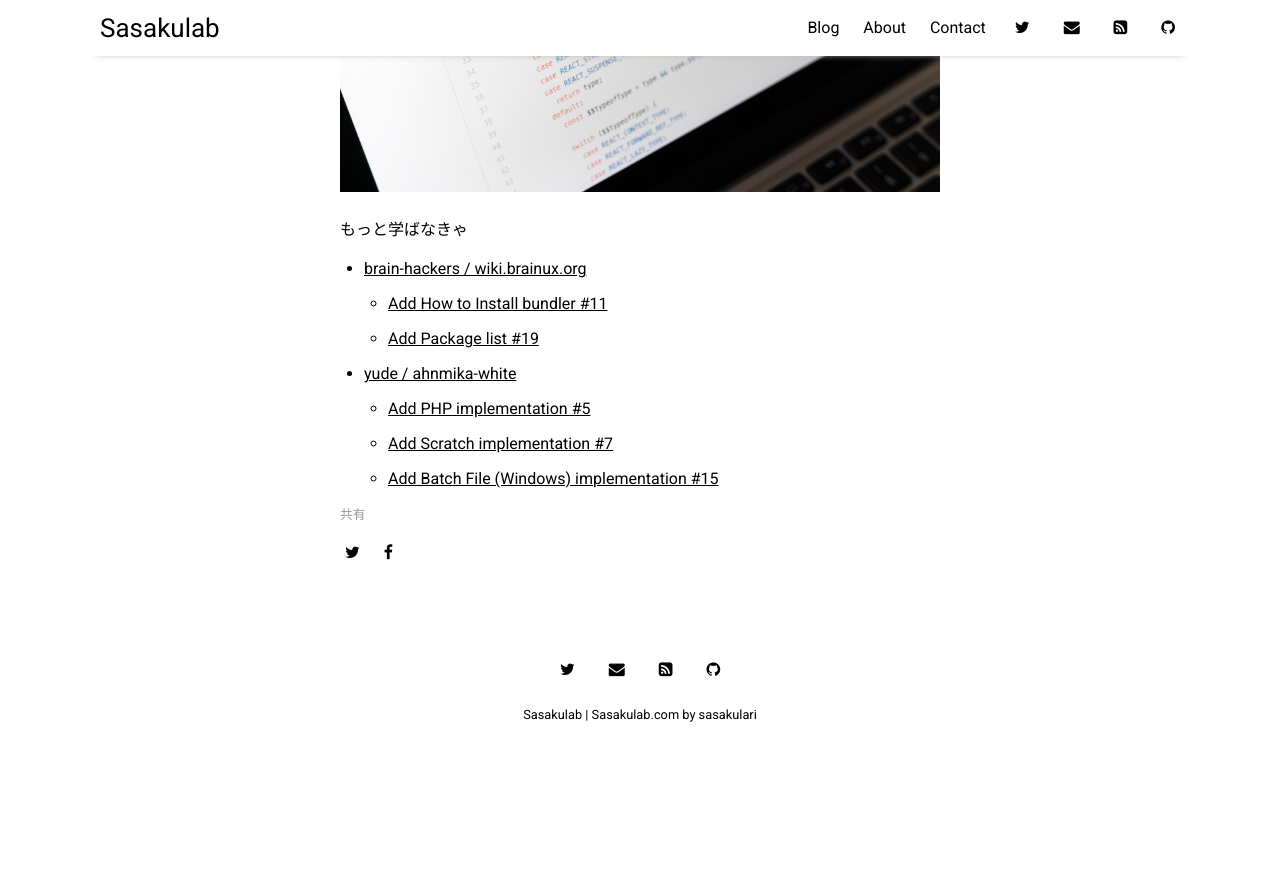
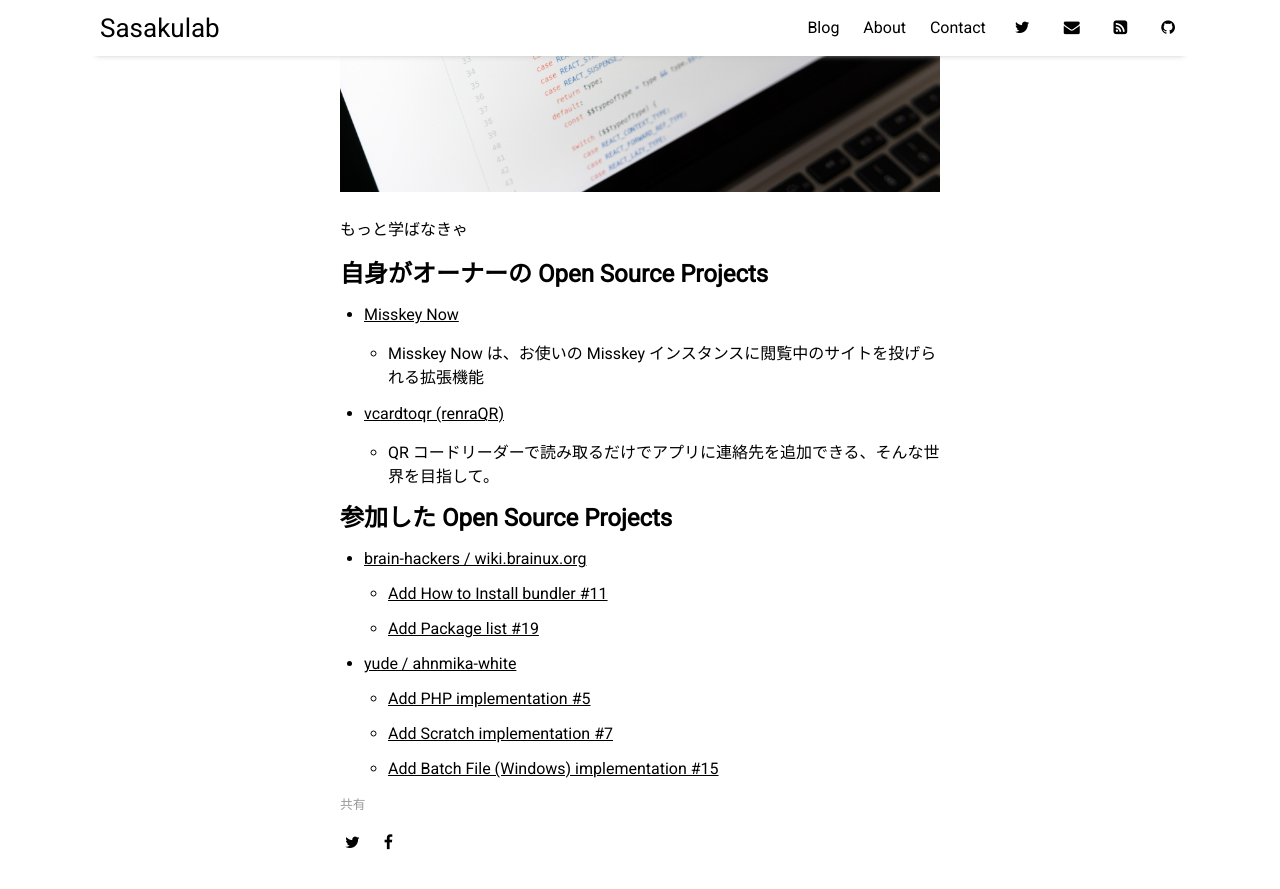
Before and after one commit to KusaReMKN/sasakulab.com, a Jekyll site: the page built from _posts/2022-12-24-oss.md, in a window 1280 px wide and 900 px high, scrolled down 370 px. Shown: the top 889 px of the window. Built offline with Jekyll 4.4.1, drawn with Linux system fonts in a browser that asks for light colours; nearby versions of some CDN libraries; before the commit the page ends 1123 px from its top, so only the background shows below that.

```diff
--- a/_posts/2022-12-24-oss.md
+++ b/_posts/2022-12-24-oss.md
@@ -8,6 +8,16 @@ layout: post
 
 もっと学ばなきゃ
 
+## 自身がオーナーの Open Source Projects
+
+- [Misskey Now](https://github.com/sasakulab/misskey-now)
+  - Misskey Now は、お使いの Misskey インスタンスに閲覧中のサイトを投げられる拡張機能
+
+- [vcardtoqr (renraQR)](https://github.com/sasakulab/vcardtoqr)
+  - QR コードリーダーで読み取るだけでアプリに連絡先を追加できる、そんな世界を目指して。
+
+## 参加した Open Source Projects
+
 - [brain-hackers / wiki.brainux.org](https://github.com/brain-hackers/wiki.brainux.org)
   - [Add How to Install bundler #11](https://github.com/brain-hackers/wiki.brainux.org/pull/11)
   - [Add Package list #19](https://github.com/brain-hackers/wiki.brainux.org/pull/19)
```
Also changed, not shown: _posts/2022-12-23-policy.md (added, +29 -0 lines), assets/img/policy.jpg (added).
